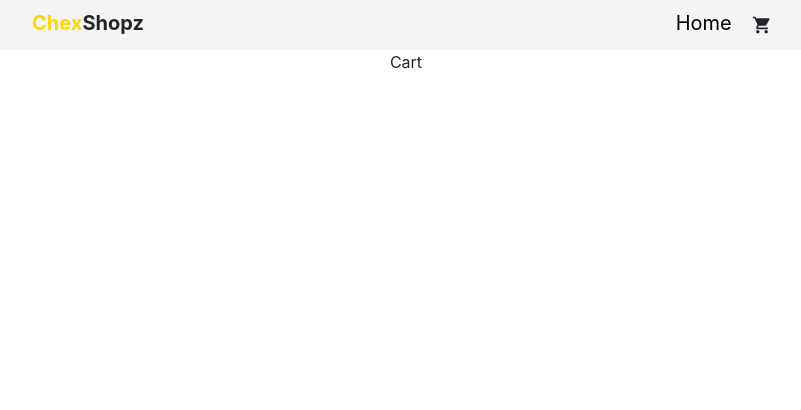
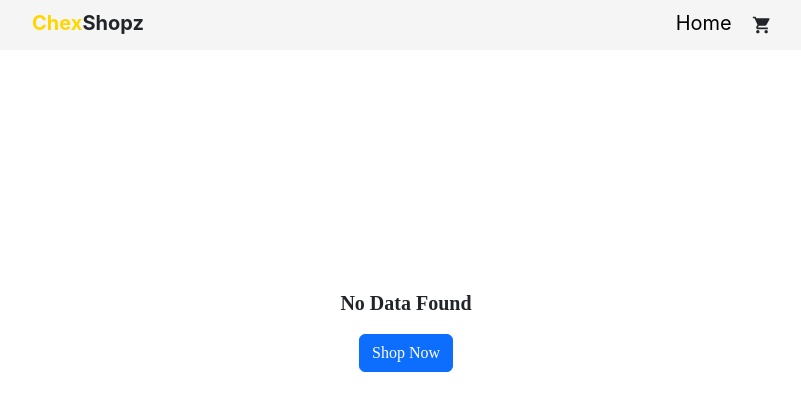
Before and after one commit to Chetax/ChexShopz, a React (Create React App) app: page /cart in a window 1280 px wide. Shown: the top 410 px of the page, without its empty margins (234-1035 px from the left). Built offline with nearby package versions, Linux system fonts and the light colour scheme.

Commit message:
Added Cart Section

```diff
--- /dev/null
+++ b/src/pages/Cart.css
@@ -0,0 +1,10 @@
+.Nodataincart{
+ height: 70vh;
+ display: flex;
+ flex-direction: column;
+ justify-content: center;
+ align-items: center;
+font-weight: bold;
+font-family: cursive;
+font-size: 20px;
+}
--- a/src/pages/Cart.jsx
+++ b/src/pages/Cart.jsx
@@ -1,6 +1,20 @@
+import { useSelector } from "react-redux";
+import './Cart.css';
+import { NavLink } from "react-router-dom";
 function Cart() {
-    return ( <>
-    Cart
+const cart=useSelector((state)=>state);
+return ( <>
+
+    {
+        cart.length > 0 ?     <div className="row">
+        <div className="col-6"></div>
+        <div className="col-6"></div>
+    </div> :
+    <div className="Nodataincart p-5 " >
+        <p>No Data Found</p>
+       <NavLink to="/"> <button className="btn btn-primary">Shop Now</button></NavLink>
+    </div>
+    }
     </>);
 }
 
```
